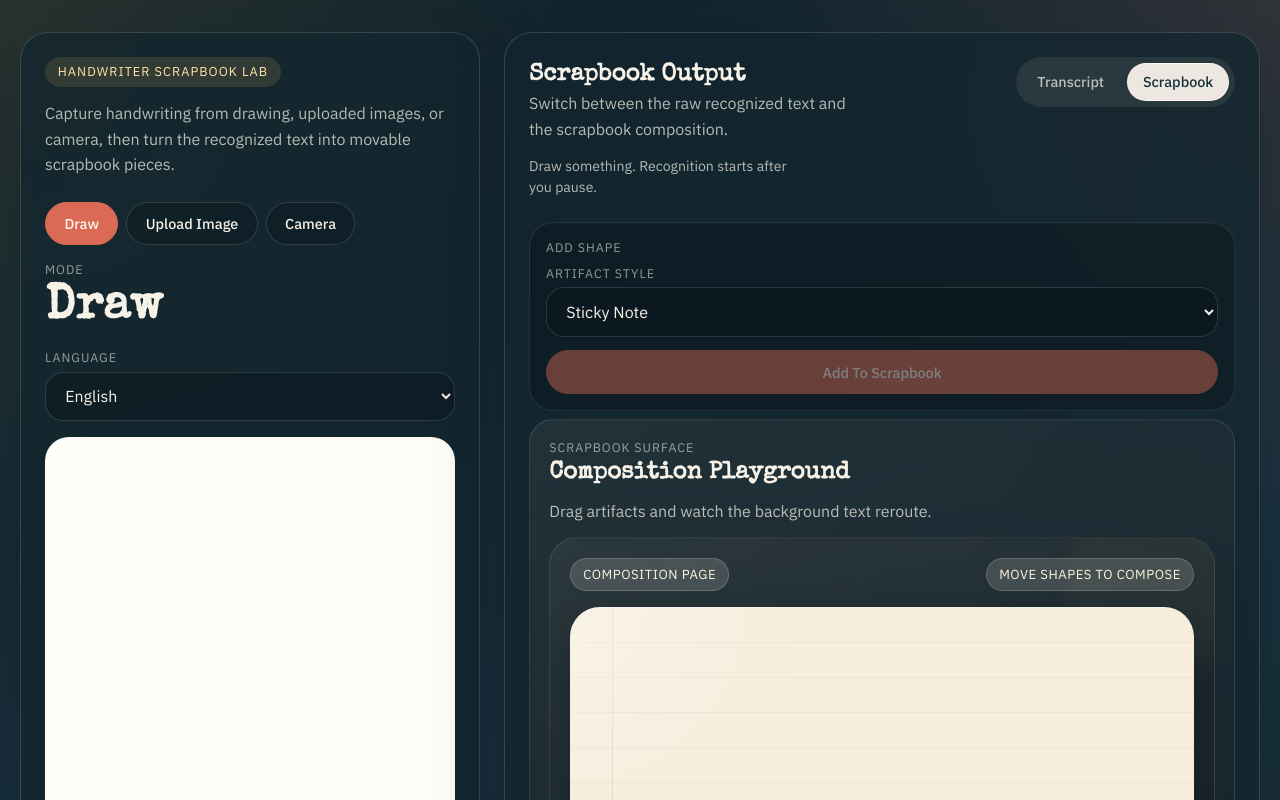
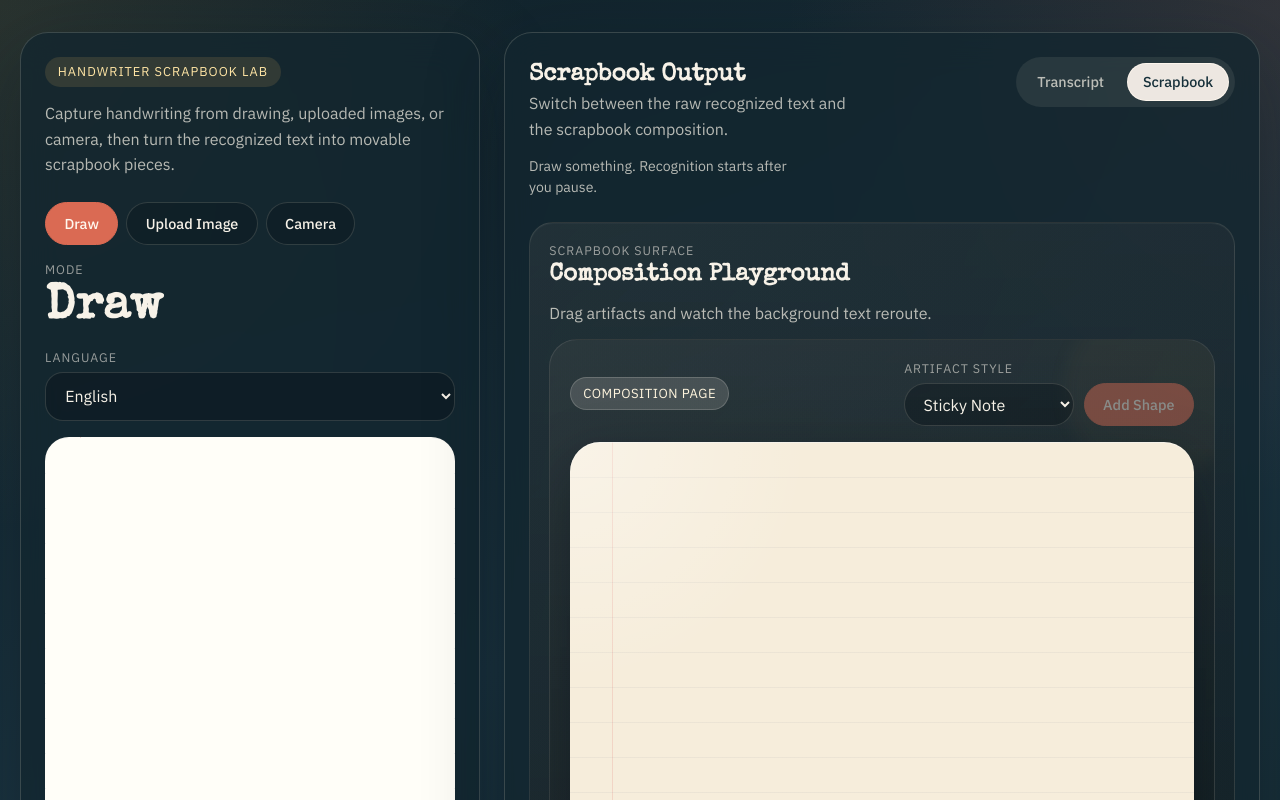
Before and after one commit to blackgirlbytes/pretext-handwriting-demo, a website with bundled scripts: page public/index.html in a window 1280 px wide. Both pictures are taken after a click on the button "Scrapbook". Shown: the top 800 px of the page. Built offline with nearby package versions, Linux system fonts and the light colour scheme.

Commit message:
Move scrapbook controls into composition header
Entire-Checkpoint: 73c821c86bda

```diff
--- a/public/index.html
+++ b/public/index.html
@@ -112,21 +112,6 @@
         </div>
 
         <div id="scrapbook-panel" class="output-panel">
-          <div class="result-card scrapbook-controls-card">
-            <p class="eyebrow">Add Shape</p>
-            <div class="scrapbook-controls">
-              <label class="field">
-                <span>Artifact Style</span>
-                <select id="artifact-style-select">
-                  <option value="sticky" selected>Sticky Note</option>
-                  <option value="circle">Circle</option>
-                  <option value="heart">Heart</option>
-                </select>
-              </label>
-              <button id="add-to-scrapbook-button" type="button">Add To Scrapbook</button>
-            </div>
-          </div>
-
           <div class="result-card scrapbook-card">
             <div class="scrapbook-toolbar">
               <div>
@@ -138,7 +123,17 @@
             <div class="scrapbook-stage">
               <div class="scrapbook-meta">
                 <span class="scrapbook-badge">Composition page</span>
-                <span class="scrapbook-date">Move shapes to compose</span>
+                <div class="scrapbook-inline-controls">
+                  <label class="field scrapbook-inline-field">
+                    <span>Artifact Style</span>
+                    <select id="artifact-style-select">
+                      <option value="sticky" selected>Sticky Note</option>
+                      <option value="circle">Circle</option>
+                      <option value="heart">Heart</option>
+                    </select>
+                  </label>
+                  <button id="add-to-scrapbook-button" type="button">Add Shape</button>
+                </div>
               </div>
               <div id="scrapbook-surface" class="scrapbook-surface">
                 <div id="scrapbook-background-layer" class="scrapbook-background-layer"></div>
--- a/public/styles.css
+++ b/public/styles.css
@@ -347,12 +347,6 @@ button:disabled {
   margin-top: 1.2rem;
 }
 
-.scrapbook-controls {
-  display: grid;
-  gap: 0.85rem;
-  margin-top: 0.65rem;
-}
-
 .scrapbook-card {
   padding: 1.2rem;
   background:
@@ -431,6 +425,26 @@ button:disabled {
   font-size: 0.82rem;
   letter-spacing: 0.04em;
   text-transform: uppercase;
+}
+
+.scrapbook-inline-controls {
+  display: flex;
+  align-items: end;
+  gap: 0.6rem;
+  flex-wrap: wrap;
+}
+
+.scrapbook-inline-field {
+  min-width: 170px;
+}
+
+.scrapbook-inline-field select {
+  padding: 0.62rem 0.9rem;
+  border-radius: 999px;
+}
+
+#add-to-scrapbook-button {
+  white-space: nowrap;
 }
 
 .scrapbook-surface {
```
